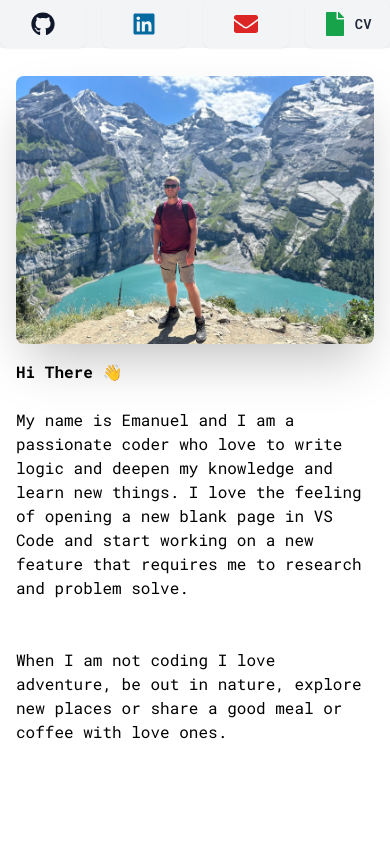
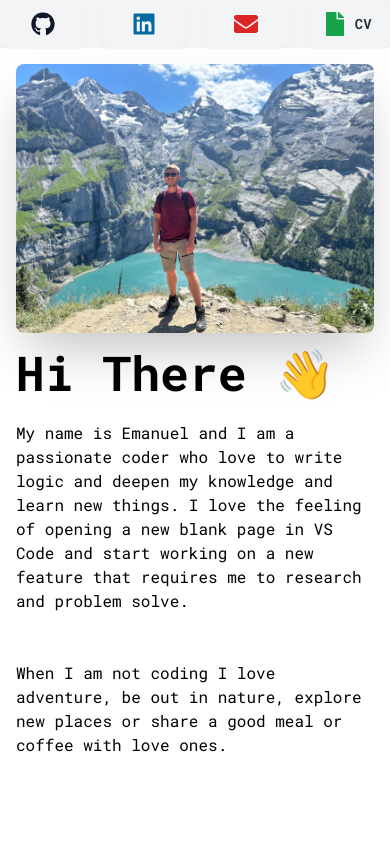
Before and after one commit to EmanuelGustafzon/portfolio, a Next.js app in the folder portfolio/: page / in a window 390 px wide. Shown: the top 844 px of the page. Built offline with nearby package versions, Linux system fonts and the light colour scheme.

Commit message:
Update Banner.jsx
Font size

```diff
--- a/portfolio/components/Banner.jsx
+++ b/portfolio/components/Banner.jsx
@@ -5,7 +5,7 @@ const Banner = () => {
             <div className="hero-content flex-col lg:flex-row-reverse">
                 <Image width="600" height="700" src="/images/switzerland.jpg" className="rounded-lg shadow-2xl" />
                 <div>
-                <h1 className="lg:text-5xl font-bold sm:text-2xl">Hi There 👋</h1>
+                <h1 className="text-5xl font-bold">Hi There 👋</h1>
                 <p className="py-6">My name is Emanuel and I am a passionate coder who love to write logic and deepen my knowledge and learn new things. I love the feeling of opening
                 a new blank page in VS Code and start working on a new feature that requires me to research and problem solve.</p>
                 <p className="py-6">When I am not coding I love adventure, be out in nature, explore new places or share a good meal or coffee with love ones.</p>
```
